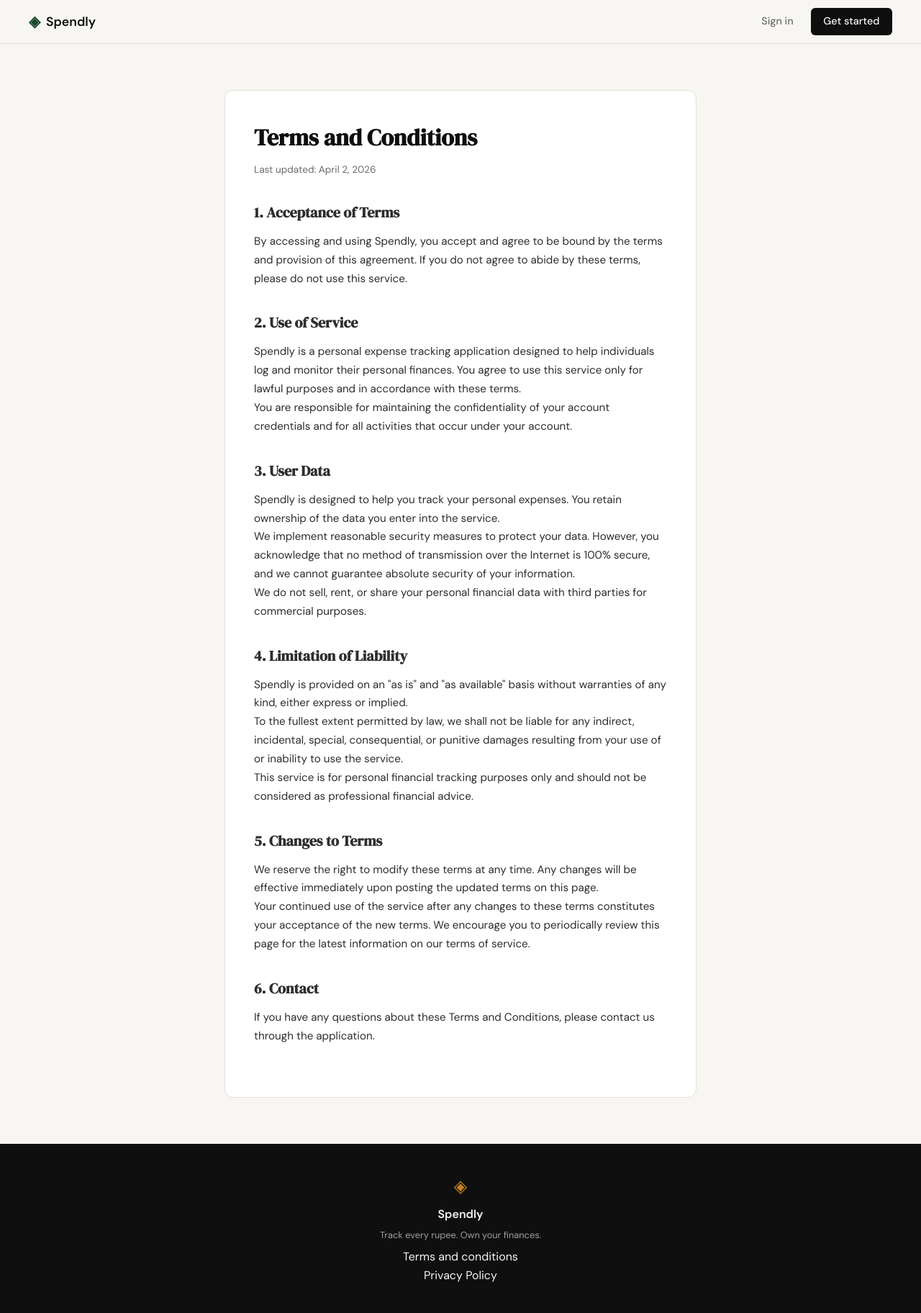
After one commit to jangirmanish1990/Spendly, a Flask app: page /terms in a window 1280 px wide. The commit adds this page. Shown: the whole page at 72% size. Run offline with Flask 3, Linux system fonts and the light colour scheme.

Commit message:
landing: add terms and privacy links to the footer

```diff
--- a/app.py
+++ b/app.py
@@ -20,6 +20,11 @@ def register():
 @app.route("/login")
 def login():
     return render_template("login.html")
+
+
+@app.route("/terms")
+def terms():
+    return render_template("terms.html")
 
 
 # ------------------------------------------------------------------ #
--- a/static/css/style.css
+++ b/static/css/style.css
@@ -528,3 +528,50 @@ a { color: inherit; text-decoration: none; }
     .nav-links a:not(.nav-cta) { display: none; }
     .hero { padding: 3rem 1rem 2rem; }
 }
+
+/* ------------------------------------------------------------------ */
+/* Terms Page                                                          */
+/* ------------------------------------------------------------------ */
+
+.terms-page {
+    padding: 4rem 2rem;
+    max-width: 720px;
+    margin: 0 auto;
+}
+
+.terms-container {
+    background: var(--paper-card);
+    border: 1px solid var(--border);
+    border-radius: var(--radius-md);
+    padding: 2.5rem;
+}
+
+.terms-title {
+    font-family: var(--font-display);
+    font-size: 2rem;
+    color: var(--ink);
+    margin-bottom: 0.5rem;
+}
+
+.terms-updated {
+    font-size: 0.85rem;
+    color: var(--ink-muted);
+    margin-bottom: 2rem;
+}
+
+.terms-section {
+    margin-bottom: 2rem;
+}
+
+.terms-section h2 {
+    font-family: var(--font-display);
+    font-size: 1.25rem;
+    color: var(--ink-soft);
+    margin-bottom: 0.75rem;
+}
+
+.terms-section p {
+    font-size: 0.95rem;
+    color: var(--ink-soft);
+    line-height: 1.7;
+}
--- a/templates/base.html
+++ b/templates/base.html
@@ -35,7 +35,7 @@
             <span class="footer-name">Spendly</span>
             <p class="footer-copy">Track every rupee. Own your finances.</p>
             <div class="footer-links">
-                <a href="#">Terms and conditions</a><br>
+                <a href="{{ url_for('terms') }}">Terms and conditions</a><br>
                 <a href="#">Privacy Policy</a>
             </div>
         </div>
--- /dev/null
+++ b/templates/terms.html
@@ -0,0 +1,50 @@
+{% extends "base.html" %}
+
+{% block title %}Terms and Conditions — Spendly{% endblock %}
+
+{% block content %}
+
+<div class="terms-page">
+    <div class="terms-container">
+        <h1 class="terms-title">Terms and Conditions</h1>
+        <p class="terms-updated">Last updated: April 2, 2026</p>
+
+        <section class="terms-section">
+            <h2>1. Acceptance of Terms</h2>
+            <p>By accessing and using Spendly, you accept and agree to be bound by the terms and provision of this agreement. If you do not agree to abide by these terms, please do not use this service.</p>
+        </section>
+
+        <section class="terms-section">
+            <h2>2. Use of Service</h2>
+            <p>Spendly is a personal expense tracking application designed to help individuals log and monitor their personal finances. You agree to use this service only for lawful purposes and in accordance with these terms.</p>
+            <p>You are responsible for maintaining the confidentiality of your account credentials and for all activities that occur under your account.</p>
+        </section>
+
+        <section class="terms-section">
+            <h2>3. User Data</h2>
+            <p>Spendly is designed to help you track your personal expenses. You retain ownership of the data you enter into the service.</p>
+            <p>We implement reasonable security measures to protect your data. However, you acknowledge that no method of transmission over the Internet is 100% secure, and we cannot guarantee absolute security of your information.</p>
+            <p>We do not sell, rent, or share your personal financial data with third parties for commercial purposes.</p>
+        </section>
+
+        <section class="terms-section">
+            <h2>4. Limitation of Liability</h2>
+            <p>Spendly is provided on an "as is" and "as available" basis without warranties of any kind, either express or implied.</p>
+            <p>To the fullest extent permitted by law, we shall not be liable for any indirect, incidental, special, consequential, or punitive damages resulting from your use of or inability to use the service.</p>
+            <p>This service is for personal financial tracking purposes only and should not be considered as professional financial advice.</p>
+        </section>
+
+        <section class="terms-section">
+            <h2>5. Changes to Terms</h2>
+            <p>We reserve the right to modify these terms at any time. Any changes will be effective immediately upon posting the updated terms on this page.</p>
+            <p>Your continued use of the service after any changes to these terms constitutes your acceptance of the new terms. We encourage you to periodically review this page for the latest information on our terms of service.</p>
+        </section>
+
+        <section class="terms-section">
+            <h2>6. Contact</h2>
+            <p>If you have any questions about these Terms and Conditions, please contact us through the application.</p>
+        </section>
+    </div>
+</div>
+
+{% endblock %}
```
